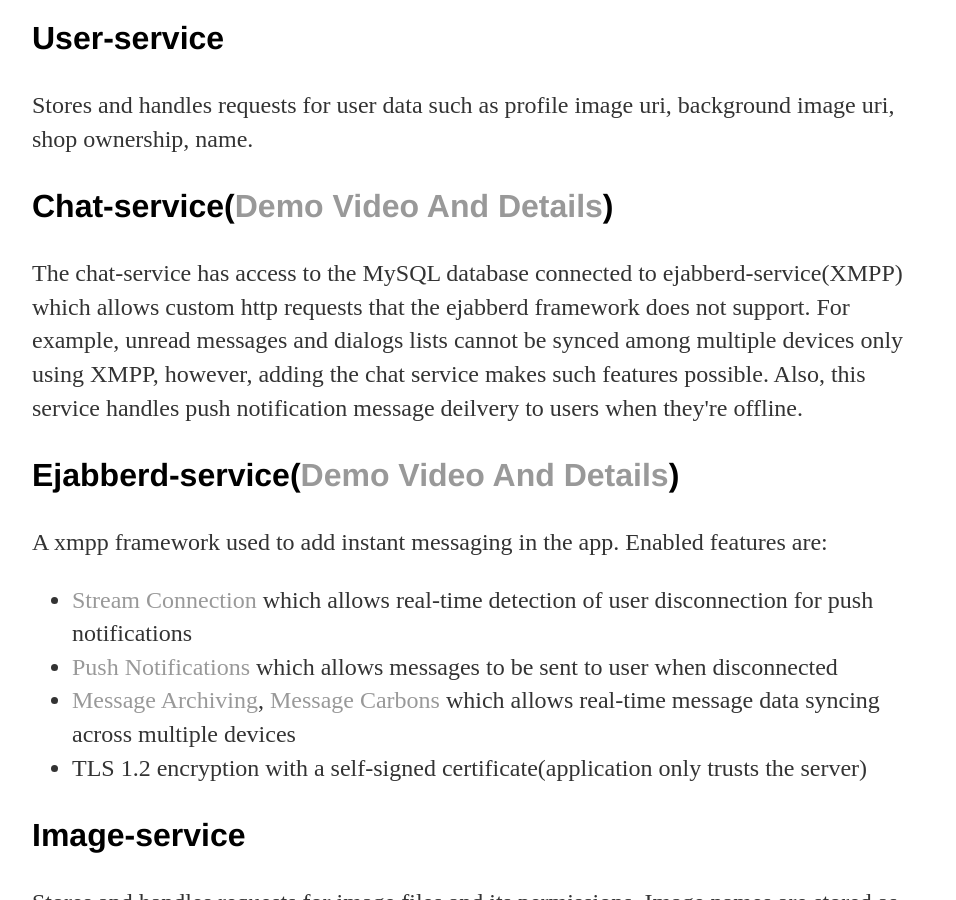
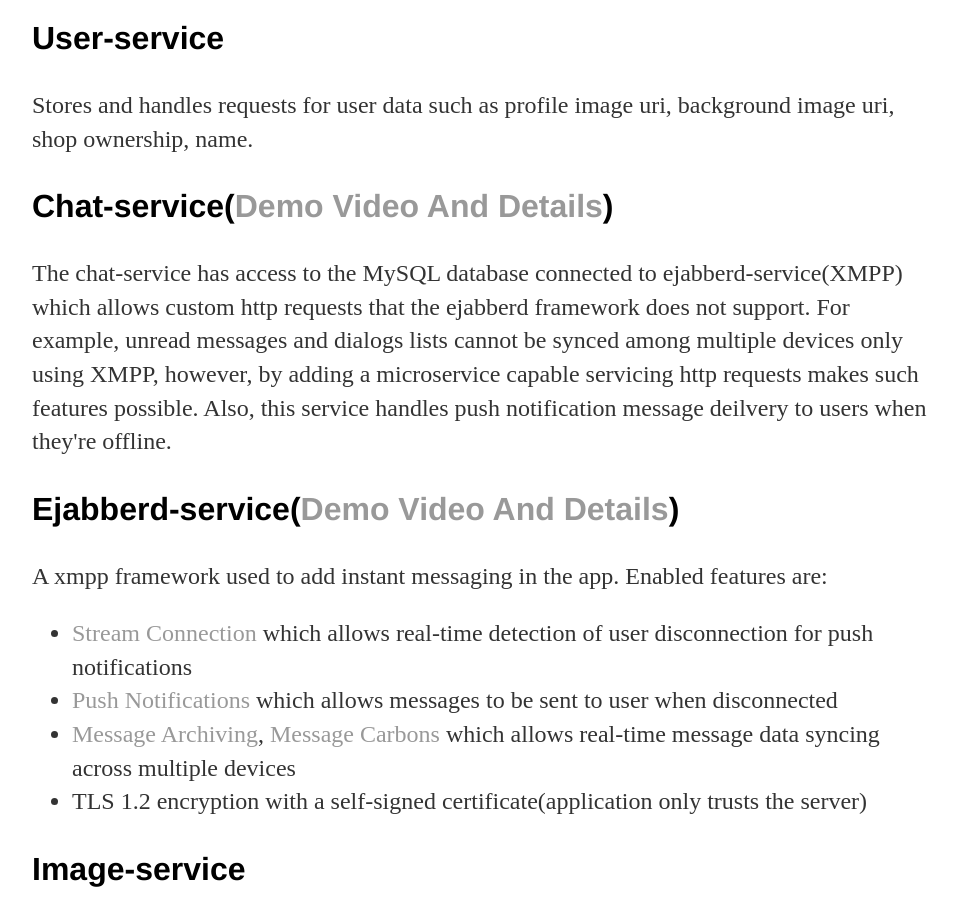
Before and after one commit to jcho7022/jcho7022.github.io, a Jekyll site: the page built from projects/float/index.html, in a window 1280 px wide and 900 px high, scrolled down 4851 px. Shown: the whole window, without its empty margins (160-1116 px from the left). Built offline with Jekyll 4.4.1, drawn with Linux system fonts in a browser that asks for light colours; some of the changed text lies outside the part shown.

Commit message:
Update index.html

```diff
--- a/projects/float/index.html
+++ b/projects/float/index.html
@@ -39,7 +39,7 @@
 					<br>
           2.Request to user-service to create user profile
 					<br>
-          3.Request to chat-service to generate xmpp account
+          3.Request to chat-service to generate a xmpp account
 					<br><br>
 
           However, if any of these steps fail, to achieve transaction atomicity, previous requests made must be reverted. The api-gateway uses a
@@ -62,7 +62,7 @@
    <h3>Chat-service(<a href="https://jcho7022.github.io/projects/chatbot/">Demo Video And Details</a>)</h3>
       <p>The chat-service has access to the MySQL database connected to ejabberd-service(XMPP) which allows custom http requests that
       the ejabberd framework does not support. For example, unread messages and dialogs lists cannot be synced among
-      multiple devices only using XMPP, however, adding the chat service makes such features possible. Also,
+      multiple devices only using XMPP, however, by adding a microservice capable servicing http requests makes such features possible. Also,
       this service handles push notification message deilvery to users when they're offline.</p>
 
    <h3>Ejabberd-service(<a href="https://jcho7022.github.io/projects/chatbot/">Demo Video And Details</a>)</h3>
```
